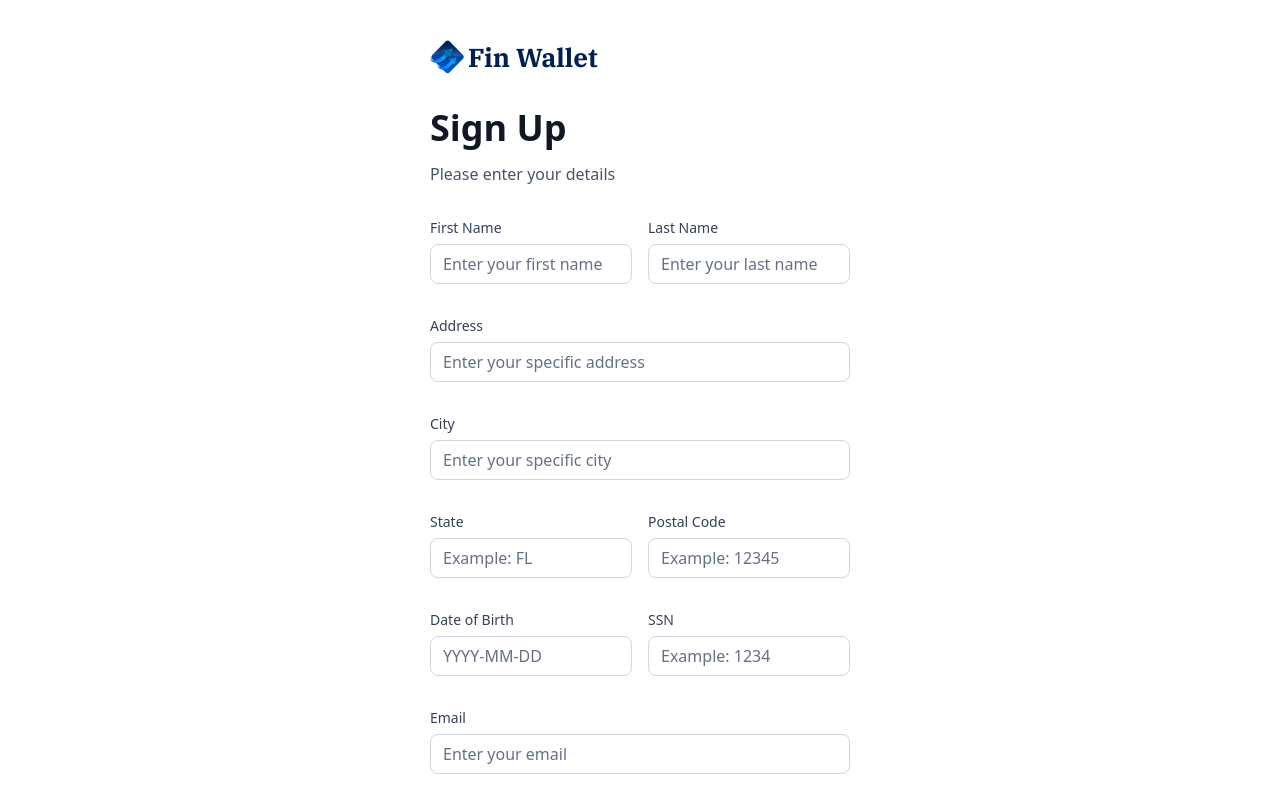
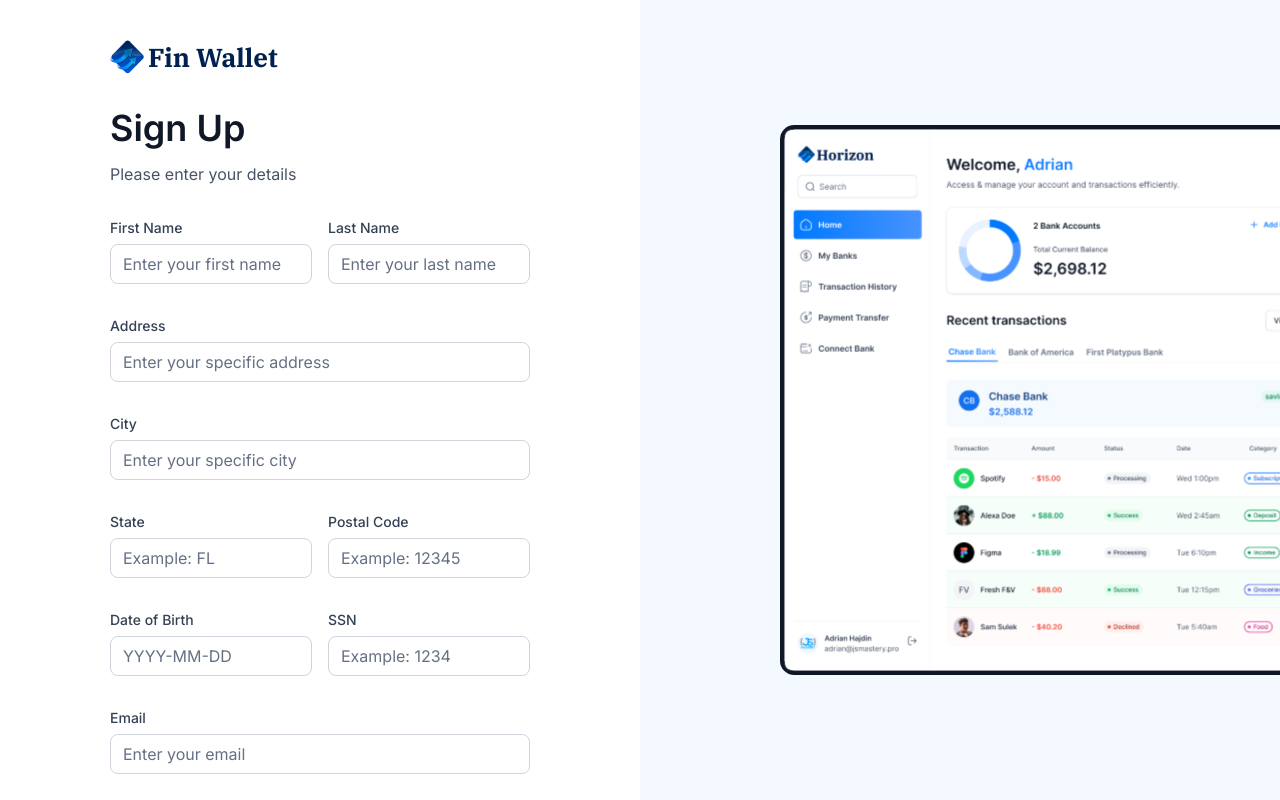
Before and after one commit to albert-gorgori/FinWallet, a Next.js app: page /sign-up in a window 1280 px wide. Shown: the top 800 px of the page. Built offline with nearby package versions, Linux system fonts and the light colour scheme.

Commit message:
auth screen

```diff
--- a/app/(auth)/layout.tsx
+++ b/app/(auth)/layout.tsx
@@ -1,7 +1,19 @@
+import Image from "next/image";
+
 export default function RootLayout({
-    children,
-  }: Readonly<{
-    children: React.ReactNode;
-  }>) {
-    return <main> {children}</main>;
-  }
+  children,
+}: Readonly<{
+  children: React.ReactNode;
+}>) {
+  return (
+    <main className="flex min-h-screen w-full justify-between font-inter">
+      {" "}
+      {children}
+      <div className="auth-asset">
+        <div>
+          <Image src="/icons/auth-image.svg" width={500} height={500} alt="auth image" />
+        </div>
+      </div>
+    </main>
+  );
+}
```
